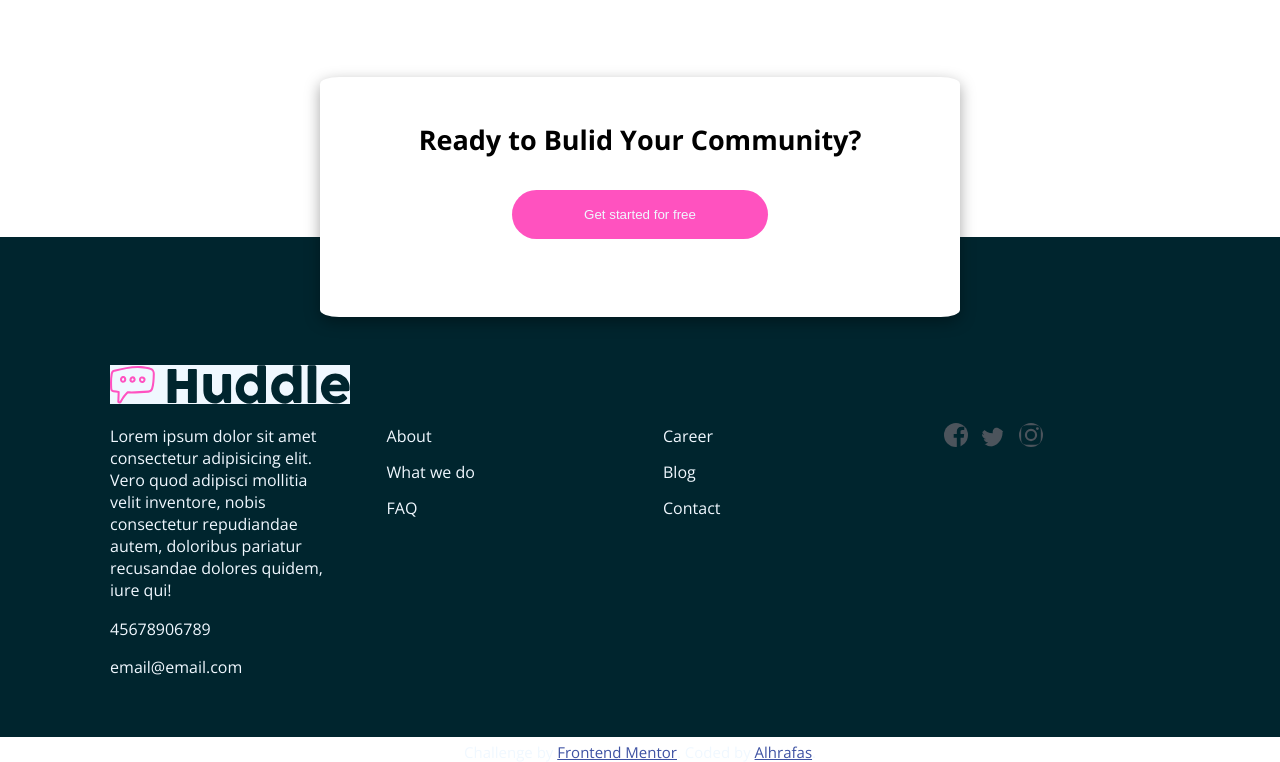
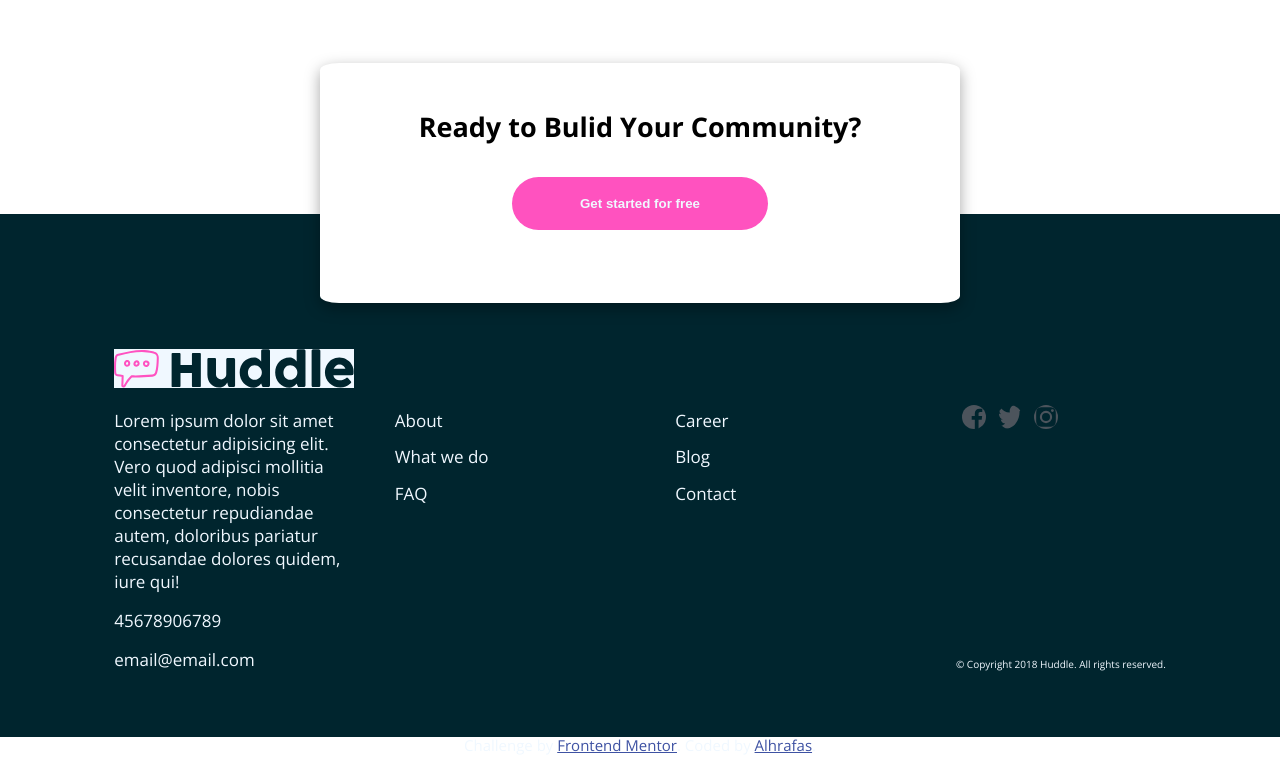
Before and after one commit to Alhrafas/huddle-landing-page, a plain HTML site: page huddle-landing-page-with-alternating-feature-blocks-master/index.html in a window 1280 px wide. Shown: the part 2468-3230 px from the top of the page. Drawn offline with nearby package versions, Linux system fonts and the light colour scheme.

Commit message:
inital commit

```diff
--- a/huddle-landing-page-with-alternating-feature-blocks-master/index.html
+++ b/huddle-landing-page-with-alternating-feature-blocks-master/index.html
@@ -130,7 +130,7 @@
         <div class="footer_main">
           <div class="footer_card">
             <h3>Ready to Bulid Your Community?</h3>
-            <button>Get started for free</button>
+            <button><h4>Get started for free</h4></button>
           </div>
         </div>
 
@@ -144,9 +144,15 @@
               autem, doloribus pariatur recusandae dolores quidem, iure qui!
             </p>
 
+            <div class="tele">
+              <!-- <img src="./images/icon-phone.svg" alt=""> -->
               <p>45678906789</p>
+            </div>
 
+            <div class="email">
+              <!-- <img src="./images/icon-email.svg" alt=""> -->
               <p>email@email.com</p>
+            </div>
           </div>
 
           <div class="list_one">
@@ -165,11 +171,19 @@
             </ul>
           </div>
 
+          <div class="social">
             <div class="socials">
               <img src="./images/icon-facebook.svg" alt="" />
               <img src="./images/icon-twitter.svg" alt="" />
               <img src="./images/icon-instagram.svg" alt="" />
             </div>
+
+            <div class="all-r">
+              <p>&copy; Copyright 2018 Huddle. All rights reserved.</p>
+            </div>
+          </div>
+
+
         </div>
         <p class="attribution">
           Challenge by
--- a/huddle-landing-page-with-alternating-feature-blocks-master/styles/style.css
+++ b/huddle-landing-page-with-alternating-feature-blocks-master/styles/style.css
@@ -272,7 +272,8 @@
       height: 100vh;
       /* background-color: red; */
       font-family: 'Open Sans', sans-serif;
-      /* font-size: 18px; */
+      font-size: 17px;
+
 
 }
 
@@ -285,7 +286,7 @@ footer {
       bottom: 0;
       position: absolute;
       width: 100%;
-      height: 500px;
+      height: 523px;
       background: green;
       /* border: 1px solid orange; */
       background-color: hsl(192, 100%, 9%);
@@ -325,11 +326,12 @@ footer {
       margin-top: 7%;
       margin-bottom: 5%;
       font-size: 27px;
+      color: black;
 }
 
 .footer_card button {
       background-color: hsl(322, 100%, 66%);
-      padding: 17px;
+      padding: 19px;
       border-radius: 50px;
       border: white;
       width: 40%;
@@ -356,11 +358,16 @@ ul {
 }
 
 .socials img {
+      /* border: 1px solid red; */
       justify-content: space-between;
       margin-left: 2%;
       margin-right: 2%;
       border-radius: 50%;
       color: aliceblue;
+      margin-left: 6px;
+      margin-right: 6px;
+      border-color: aliceblue;
+
 }
 
 .list_two li {
@@ -401,6 +408,7 @@ ul {
 .socials {
       /* border: 1px solid red; */
       width: 20%;
+      display: flex;
 }
 
 
@@ -408,3 +416,20 @@ ul {
       color: aliceblue;
       margin-top: 5%;
 }
+
+.all-r {
+      /* border: 1px solid red; */
+      font-size: 10px;
+}
+
+.social {
+      margin-top: 4%;
+      display: flex;
+      flex-direction: column;
+      justify-content: space-between;
+}
+
+.social img {
+      /* border: 1px solid red; */
+      justify-content: space-evenly;
+}
```
Lines whose indentation alone changed are shown as unchanged.
